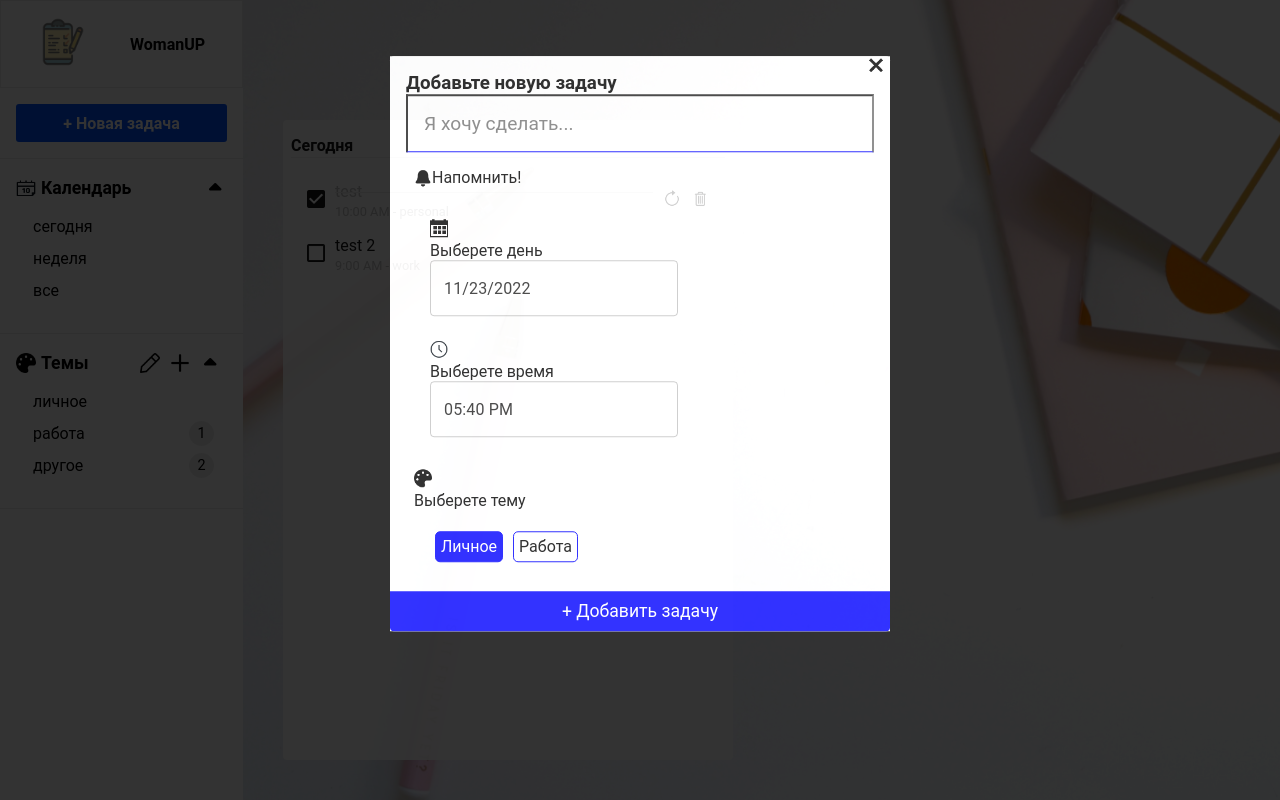
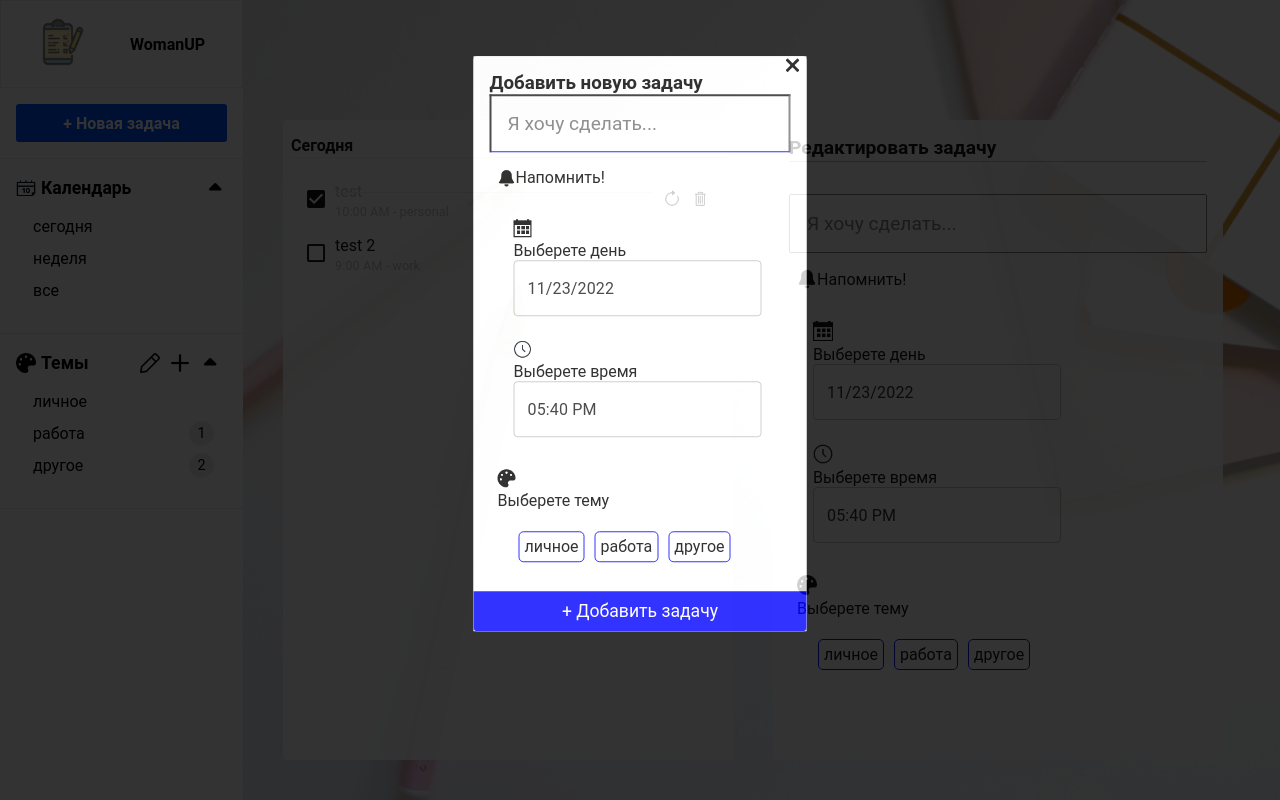
Before and after one commit to Sanya789/task-manager, a React (Create React App) app in the folder frontend/: page / in a window 1280 px wide. Both pictures are taken after a click on the button "+ Новая задача". Built offline with nearby package versions, Linux system fonts and the light colour scheme.

Commit message:
created editTodo component, styled, refactored add new todo

```diff
--- a/frontend/src/App.css
+++ b/frontend/src/App.css
@@ -102,65 +102,65 @@ filter: brightness(1.5);
 transition: all 200ms ease ;
 }
 
-.addNewTodo form {
+.TodoForm {
   padding: 1rem 1rem calc(1rem + 40px) 1rem;
-  width: 500px;
+  width: 100%;
   background: white;
   border-radius: 4px;
 }
 
-.addNewTodo form img {
+.TodoForm img {
   width: 18px;
   height: 18px;
 }
 
-.addNewTodo form .text input {
+.TodoForm .text input {
   padding: 1rem;
   width: 100%;
   margin-bottom: 0.5rem;
   font-size: 1.2rem;
 }
 
-.addNewTodo form .text input:focus {
+.TodoForm .text input:focus {
   outline: none;
   border-bottom: 1px solid blue;
 }
 
-.addNewTodo form .remind {
+.TodoForm .remind {
   display: flex;
   align-items: center;
   padding: 0.5rem;
 }
 
-.addNewTodo form .p {
+.TodoForm .p {
   margin-left: 10px;
 }
 
-.addNewTodo form .titles {
+.TodoForm .titles {
   display: flex;
   align-items: center;
   margin-bottom: 5px;
 }
 
-.addNewTodo form .pick-day {
+.TodoForm .pick-day {
   padding: 1.5rem 1.5rem 0 1.5rem;
 }
 
-.addNewTodo form .pick-time {
+.TodoForm .pick-time {
   padding: 1.5rem;
 }
 
-.addNewTodo form .pick-title {
+.TodoForm .pick-title {
   padding: 0.5rem;
 }
 
-.addNewTodo form .pick-title .themes {
+.TodoForm .pick-title .themes {
   display: flex;
   flex-wrap: wrap;
   padding: 1rem 1rem 0 1rem;
 }
 
-.addNewTodo form .pick-title .themes .theme {
+.TodoForm .pick-title .themes .theme {
   border: 1px solid blue;
   border-radius: 5px;
   padding: 5px;
@@ -168,26 +168,26 @@ transition: all 200ms ease ;
   cursor: pointer;
 }
 
-.addNewTodo form .pick-title .themes .active{
+.TodoForm .pick-title .themes .active{
   background-color: blue;
   color: white;
 }
 
-.addNewTodo form .cancel {
+.TodoForm .cancel {
 position: absolute;
 top: 0;
 right: 5px;
 cursor: pointer;
 }
 
-.addNewTodo form .confirm {
+.TodoForm .confirm {
   position: absolute;
   bottom: 0;
   left: 0;
   width: 100%;
 }
 
-.addNewTodo form .confirm button{
+.TodoForm .confirm button{
 width: 100%;
 height: 40px;
 background: blue;
@@ -502,3 +502,32 @@ width: 100%;
 .Todo .todo-container .add-to-next-day {
   margin-right: 10px;
 }
+
+/* Edit Todo */
+
+.EditTodo img {
+  width: 20px;
+  height: 20px;
+}
+
+.EditTodo {
+  position: absolute;
+  bottom: 40px;
+  left:  calc(40px + 450px + 40px);
+
+  background-color: white;
+  height: 80%;
+  width: 450px;
+
+  border-radius: 4px;
+  opacity: 0.9;
+}
+
+.EditTodo .header {
+  margin: 1rem;
+  font-size: 1.2rem;
+  font-weight: bold;
+
+  padding-bottom: 2px;
+  border-bottom: 1px solid #bebebe;
+}
--- a/frontend/src/components/AddNewTodo.jsx
+++ b/frontend/src/components/AddNewTodo.jsx
@@ -1,15 +1,15 @@
-import React from 'react';
-import { useState } from 'react';
+import React, { useState } from 'react';
+import TodoForm from './TodoForm';
 import { AdapterDayjs } from '@mui/x-date-pickers/AdapterDayjs';
-import {LocalizationProvider} from '@mui/x-date-pickers/LocalizationProvider';
-import {DatePicker, TimePicker} from '@mui/x-date-pickers';
-import { TextField } from '@mui/material';
+import { LocalizationProvider } from '@mui/x-date-pickers/LocalizationProvider';
 import Modal from './Modal';
-import bell from '../assets/img/bell.png';
-import calendar from '../assets/img/calendar.png';
-import clock from '../assets/img/clock.png';
-import palette from '../assets/img/palette.png';
-import cancel from '../assets/img/cancel.png';
+
+
+const titles = [
+  { id: 1, name: 'личное', numOfTodos: 0 },
+  { id: 2, name: 'работа', numOfTodos: 1 },
+  { id: 3, name: 'другое', numOfTodos: 2 },
+];
 
 const AddNewTodo = () => {
   const [showModal, setShowModal] = useState(false);
@@ -17,67 +17,28 @@ const AddNewTodo = () => {
   const [day, setDay] = useState(new Date());
   const [time, setTime] = useState(new Date());
 
+  const handleSubmit = () => {};
+
   return (
     <div className="addNewTodo">
       <div className="btn">
         <button onClick={() => setShowModal(true)}>+ Новая задача</button>
       </div>
       <Modal showModal={showModal} setShowModal={setShowModal}>
-      <LocalizationProvider dateAdapter={AdapterDayjs}>
-        <form>
-          <div className="text">
-            <h3>Добавьте новую задачу</h3>
-            <input
-              type="text"
-              value={text}
-              onChange={(e) => setText(e.target.value)}
-              placeholder="Я хочу сделать..."
-              autoFocus
-            />
-          </div>
-          <div className="remind">
-            <img src={bell} className="bell-icon" alt="bell" />
-            <p>Напомнить!</p>
-          </div>
-          <div className="pick-day">
-            <div className="title">
-              <img src={calendar} className="calendar-icon" alt="calendar-day" />
-              <p>Выберете день</p>
-            </div>
-            <DatePicker
-            value={day}
-            onChange={day => setDay(day)}
-            renderInput={(params) => <TextField {...params}/>}
-            />
-          </div>
-          <div className="pick-time">
-            <div className="title">
-              <img src={clock} className="clock-icon" alt="clock" />
-              <p>Выберете время</p>
-            </div>
-            <TimePicker
-            value={time}
-            onChange={time => setTime(time)}
-            renderInput={(params) => <TextField {...params}/>}
-            />
-          </div>
-          <div className="pick-title">
-            <div className="title">
-              <img src={palette} className="palette-icon" alt="palette" />
-              <p>Выберете тему</p>
-            </div>
-            <div className="themes">
-              <div className="theme active">Личное</div>
-              <div className="theme">Работа</div>
-            </div>
-          </div>
-          <div className="cancel" onClick={()=>setShowModal(false)}>
-            <img src={cancel} className="cancel-icon" alt="close" />
-          </div>
-          <div className='confirm'>
-            <button>+ Добавить задачу</button>
-          </div>
-        </form>
+        <LocalizationProvider dateAdapter={AdapterDayjs}>
+          <TodoForm
+            handleSubmit={handleSubmit}
+            heading="Добавить новую задачу"
+            text={text}
+            setText={setText}
+            day={day}
+            setDay={setDay}
+            time={time}
+            setTime={setTime}
+            titles={titles}
+            showButtons={true}
+            setShowModal={setShowModal}
+          />
         </LocalizationProvider>
       </Modal>
     </div>
--- a/frontend/src/components/EditTodo.jsx
+++ b/frontend/src/components/EditTodo.jsx
@@ -1,9 +1,36 @@
-import React from 'react'
+import React, {useState} from 'react';
+import TodoForm from './TodoForm';
+
+const titles = [
+  { id: 1, name: 'личное', numOfTodos: 0 },
+  { id: 2, name: 'работа', numOfTodos: 1 },
+  { id: 3, name: 'другое', numOfTodos: 2 },
+];
 
 const EditTodo = () => {
+  const [text, setText] = useState('');
+  const [day, setDay] = useState();
+  const [time, setTime] = useState();
+
+  const handleSubmit = () => {};
+
   return (
-    <div className='editTodo'></div>
-  )
-}
+    <div className="EditTodo">
+      <div className="header">Редактировать задачу</div>
+      <div className="container">
+        <TodoForm
+          handleSubmit={handleSubmit}
+          text={text}
+          setText={setText}
+          day={day}
+          setDay={setDay}
+          time={time}
+          setTime={setTime}
+          titles={titles}
+        />
+      </div>
+    </div>
+  );
+};
 
-export default EditTodo
+export default EditTodo;
--- /dev/null
+++ b/frontend/src/components/TodoForm.jsx
@@ -0,0 +1,92 @@
+import React from 'react';
+import { AdapterDayjs } from '@mui/x-date-pickers/AdapterDayjs';
+import { LocalizationProvider } from '@mui/x-date-pickers/LocalizationProvider';
+import { DatePicker, TimePicker } from '@mui/x-date-pickers';
+import { TextField } from '@mui/material';
+import bell from '../assets/img/bell.png';
+import calendar from '../assets/img/calendar.png';
+import clock from '../assets/img/clock.png';
+import palette from '../assets/img/palette.png';
+import cancel from '../assets/img/cancel.png';
+
+const TodoForm = ({
+  handleSubmit,
+  heading = false,
+  text,
+  setText,
+  day,
+  setDay,
+  time,
+  setTime,
+  titles,
+  showButtons = false,
+  setShowModal = false,
+}) => {
+  return (
+    <LocalizationProvider dateAdapter={AdapterDayjs}>
+      <form onSubmit={handleSubmit} className="TodoForm">
+        <div className="text">
+          {heading && <h3>{heading}</h3>}
+          <input
+            type="text"
+            value={text}
+            onChange={(e) => setText(e.target.value)}
+            placeholder="Я хочу сделать..."
+            autoFocus
+          />
+        </div>
+        <div className="remind">
+          <img src={bell} className="bell-icon" alt="bell" />
+          <p>Напомнить!</p>
+        </div>
+        <div className="pick-day">
+          <div className="title">
+            <img src={calendar} className="calendar-icon" alt="calendar-day" />
+            <p>Выберете день</p>
+          </div>
+          <DatePicker
+            value={day}
+            onChange={(day) => setDay(day)}
+            renderInput={(params) => <TextField {...params} />}
+          />
+        </div>
+        <div className="pick-time">
+          <div className="title">
+            <img src={clock} className="clock-icon" alt="clock" />
+            <p>Выберете время</p>
+          </div>
+          <TimePicker
+            value={time}
+            onChange={(time) => setTime(time)}
+            renderInput={(params) => <TextField {...params} />}
+          />
+        </div>
+        <div className="pick-title">
+          <div className="title">
+            <img src={palette} className="palette-icon" alt="palette" />
+            <p>Выберете тему</p>
+          </div>
+          <div className="themes">
+            {titles.map((title) => (
+              <div className="theme" key={title.id}>
+                {title.name}
+              </div>
+            ))}
+          </div>
+        </div>
+        {showButtons && (
+          <>
+            <div className="cancel" onClick={() => setShowModal(false)}>
+              <img src={cancel} className="cancel-icon" alt="close" />
+            </div>
+            <div className="confirm">
+              <button>+ Добавить задачу</button>
+            </div>
+          </>
+        )}
+      </form>
+    </LocalizationProvider>
+  );
+};
+
+export default TodoForm;
```
